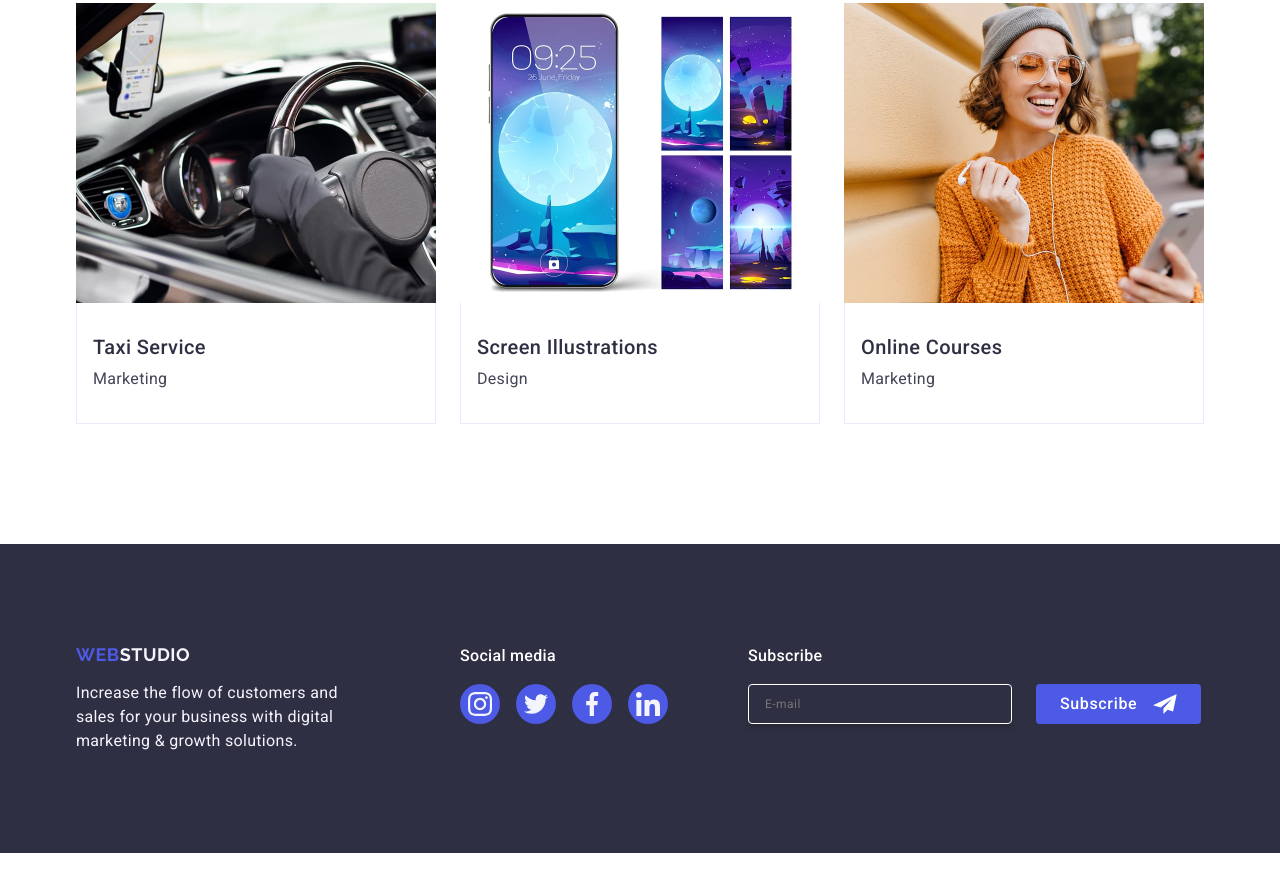
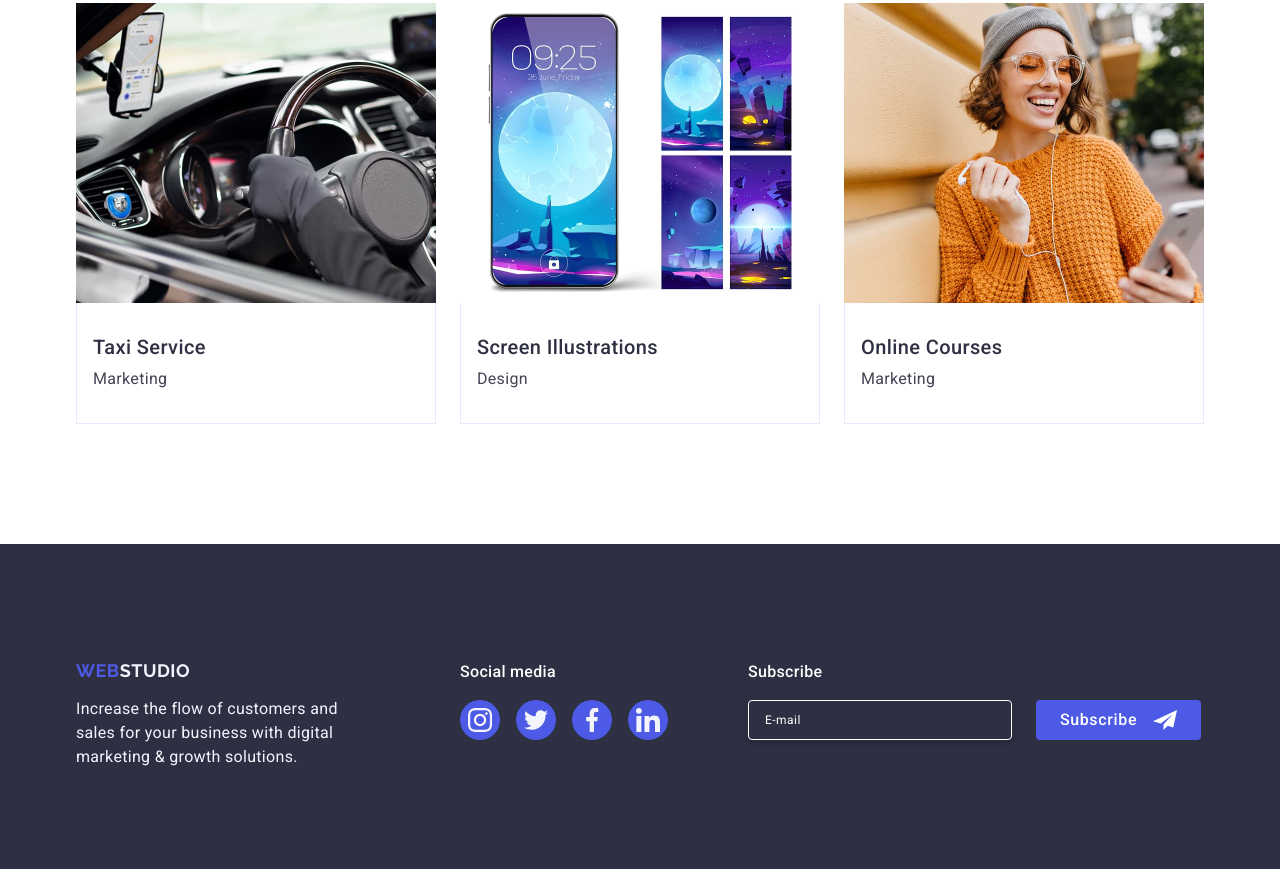
Before and after one commit to SerhiiDov/goit-markup-hw-05, a plain HTML site: page index.html in a window 1280 px wide. Shown: the part 2616-3485 px from the top of the page. Drawn offline with nearby package versions, Linux system fonts and the light colour scheme.

Commit message:
footer-form

```diff
--- a/css/styles.css
+++ b/css/styles.css
@@ -559,14 +559,8 @@ footer .container {
   background-color: #31d0aa;
 }
 
-.form-subscribe {
-  display: flex;
-}
-
-.label-subscribe {
-  display: flex;
-  flex-direction: column;
-  gap: 16px;
+.footer-form-label {
+  margin-bottom: 16px;
   font-family: "Roboto", sans-serif;
   font-weight: 500;
   font-size: 16px;
@@ -575,48 +569,55 @@ footer .container {
   color: #fff;
 }
 
-.input-subscribe {
-  padding-top: 8px;
-  padding-bottom: 8px;
-  padding-left: 16px;
-  margin-right: 24px;
-  border: 1px solid #fff;
-  border-radius: 4px;
+.footer-form-subscribe {
+  display: flex;
+  gap: 24px;
+}
+
+.footer-input-subscribe {
   width: 264px;
   height: 40px;
+  padding-left: 16px;
+  border: 1px solid #ffffff;
+  background-color: transparent;
+  border-radius: 4px;
   box-shadow: 0 4px 4px 0 rgba(0, 0, 0, 0.15);
-  background: #2e2f42;
   font-family: "Roboto", sans-serif;
   font-weight: 400;
   font-size: 12px;
   line-height: 200%;
   letter-spacing: 0.04em;
-  color: #fff;
+  color: #ffffff;
 }
 
-.button-subscribe {
+.footer-input-subscribe::placeholder {
+  color: #ffffff;
+}
+
+.footer-button-subscribe {
   display: flex;
-  align-self: flex-end;
+  justify-content: center;
+  align-items: center;
   border: none;
   cursor: pointer;
+  min-width: 165px;
+  height: 40px;
   border-radius: 4px;
-  padding: 8px 24px;
-  width: 165px;
-  height: 40px;
-  background: #4d5ae5;
+  background-color: #4d5ae5;
   font-family: "Roboto", sans-serif;
   font-weight: 500;
   font-size: 16px;
   line-height: 150%;
   letter-spacing: 0.04em;
-  text-align: center;
   color: #fff;
 }
 
-.icon-subscribe {
+.footer-icon-subscribe {
   margin-left: 16px;
   fill: white;
 }
+
+
 
 /*------------------------Modal Window----------------------*/
 
@@ -629,11 +630,10 @@ footer .container {
   z-index: 999;
   background-color: rgba(46, 47, 66, 0.4);
   transition: opacity 250ms cubic-bezier(0.4, 0, 0.2, 1),
-  visibility 250ms cubic-bezier(0.4, 0, 0.2, 1);
+    visibility 250ms cubic-bezier(0.4, 0, 0.2, 1);
 
   opacity: 0;
   pointer-events: none;
-
 }
 
 .modal-window-overlay.is-open {
@@ -810,7 +810,7 @@ footer .container {
   fill: #f4f4fd;
 }
 
-.modal-checkbox-label-link{
+.modal-checkbox-label-link {
   color: #4d5ae5;
 }
 
--- a/index.html
+++ b/index.html
@@ -459,23 +459,25 @@
               </li>
             </ul>
           </div>
-          <form class="form-subscribe" name="subscribe">
-            <label class="label-subscribe"
-              >Subscribe
+          <div class="footer-form-container">
+            <p class="footer-form-label">Subscribe</p>
+            <form class="footer-form-subscribe" name="subscribe">
+              <label class="label-subscribe">
               <input
-                class="input-subscribe"
+                  class="footer-input-subscribe"
                   type="email"
                   name="input-email-subscribe"
                   placeholder="E-mail"
                 />
               </label>
-            <button class="button-subscribe" type="submit">
+              <button class="footer-button-subscribe" type="submit">
                 Subscribe
-              <svg class="icon-subscribe" width="24" height="24">
+                <svg class="footer-icon-subscribe" width="24" height="24">
                   <use href="./images/icons.svg#send"></use>
                 </svg>
               </button>
             </form>
+          </div>
         </div>
       </footer>
 
```
Lines whose indentation alone changed are shown as unchanged.
